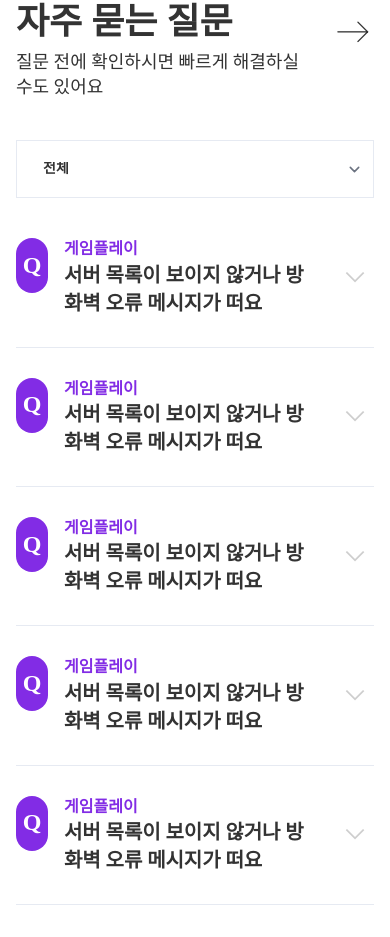
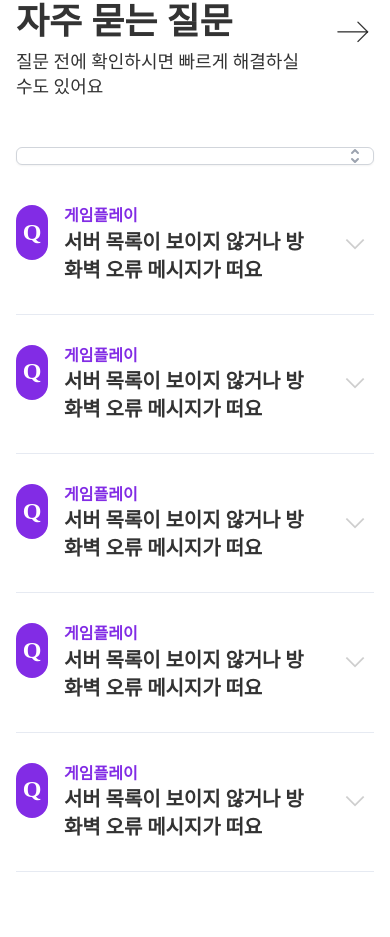
Before and after one commit to peterosea/inthesum, a React (Vite) app: page /community in a window 390 px wide. Shown: the part 2054-2991 px from the top of the page. Built offline with nearby package versions, Linux system fonts and the light colour scheme; a web font is replaced by a local one.

Commit message:
:sparkles: select ui 변경

```diff
--- a/package.json
+++ b/package.json
@@ -8,6 +8,7 @@
     "preview": "vite preview"
   },
   "dependencies": {
+    "@headlessui/react": "^1.5.0",
     "classnames": "^2.3.1",
     "keen-slider": "^6.6.5",
     "react": "^17.0.2",
--- a/src/components/Select.jsx
+++ b/src/components/Select.jsx
@@ -1,21 +1,130 @@
-import React from 'react';
+import React, { useState, useRef } from 'react';
+import { useOnClickOutside } from 'usehooks-ts';
+import { Transition } from '@headlessui/react';
+import classNames from 'classnames';
 
-const Select = ({ options }) => {
+const DefButton = ({ children }) => (
+  <button
+    type="button"
+    className="bg-white relative w-full border border-gray-300 rounded-md shadow-sm pl-3 pr-10 py-2 text-left cursor-default focus:outline-none focus:ring-1 focus:ring-primary focus:border-primary sm:text-sm"
+    aria-haspopup="listbox"
+    aria-expanded="true"
+    aria-labelledby="listbox-label"
+  >
+    <span className="block truncate">{children}</span>
+    <span className="absolute inset-y-0 right-0 flex items-center pr-2 pointer-events-none">
+      {/* <!-- Heroicon name: solid/selector --> */}
+      <svg
+        className="h-5 w-5 text-gray-400"
+        xmlns="http://www.w3.org/2000/svg"
+        viewBox="0 0 20 20"
+        fill="currentColor"
+        aria-hidden="true"
+      >
+        <path
+          fillRule="evenodd"
+          d="M10 3a1 1 0 01.707.293l3 3a1 1 0 01-1.414 1.414L10 5.414 7.707 7.707a1 1 0 01-1.414-1.414l3-3A1 1 0 0110 3zm-3.707 9.293a1 1 0 011.414 0L10 14.586l2.293-2.293a1 1 0 011.414 1.414l-3 3a1 1 0 01-1.414 0l-3-3a1 1 0 010-1.414z"
+          clipRule="evenodd"
+        />
+      </svg>
+    </span>
+  </button>
+);
+/**
+ *
+ * @property {array} options
+ * @property {JSX.Element} button <button>option name</button>
+ */
+const Select = ({ options, button = DefButton }) => {
+  const ref = useRef(null);
+  const [isOpen, setIsOpen] = useState(false);
+  const [selectId, setSelectId] = useState(options[0].id);
+  const [selectTitle, setSelectTitle] = useState(options[0].title);
+
+  useOnClickOutside(ref, () => setIsOpen(false));
+
+  const handleOptionSelect = (value, title) => {
+    setIsOpen(false);
+    setSelectId(value);
+    setSelectTitle(title);
+  };
+
+  const Button = ({ children }) =>
+    React.cloneElement(button({ children }), {
+      onClick: () => setIsOpen(!isOpen),
+    });
+
   return (
-    <>
-      <label htmlFor="tabs" className="sr-only">
-        Select a tab
-      </label>
-      <select
-        id="tabs"
-        name="tabs"
-        className="leading-none block w-full focus:outline-none focus:shadow-none focus:ring-0 focus:border-primary border-[#e6eaf2] font-Pretendard text-[14px] pl-[26px] py-[21px] text-[#333] focus:text-black"
-      >
-        {options.map((option, index) => (
-          <option key={`index-${index}`}>{option}</option>
-        ))}
-      </select>
-    </>
+    <div ref={ref}>
+      <label className="sr-only">Select a tab</label>
+      <div className="mt-1 relative">
+        <Button>{selectTitle}</Button>
+        <Transition
+          show={isOpen}
+          leave="transition ease-in duration-100"
+          leaveFrom="opacity-100"
+          leaveTo="opacity-0"
+          className="absolute z-10 mt-1 w-full bg-white shadow-lg max-h-60 rounded-md py-1 text-base ring-1 ring-black ring-opacity-5 overflow-auto focus:outline-none sm:text-sm"
+        >
+          <ul
+            tabIndex="-1"
+            role="listbox"
+            aria-labelledby="listbox-label"
+            aria-activedescendant="listbox-option-3"
+          >
+            {options.map(({ id, title }) => {
+              const isSelect = selectId === id;
+              return (
+                <li
+                  key={id}
+                  className={classNames(
+                    'text-gray-900 cursor-default select-none relative py-2 pl-3 pr-9 group',
+                    'hover:text-white hover:bg-primary',
+                    {
+                      'font-bold': isSelect,
+                    },
+                  )}
+                  role="option"
+                  onClick={() => handleOptionSelect(id, title)}
+                >
+                  <span
+                    className={classNames(
+                      'block truncate',
+                      {
+                        'font-semibold': isSelect,
+                      },
+                      { 'font-normal': !isSelect },
+                    )}
+                  >
+                    {title}
+                  </span>
+                  <span
+                    className={classNames(
+                      'text-primary absolute inset-y-0 right-0 flex items-center pr-4',
+                      { 'group-hover:text-white': isSelect },
+                      { 'opacity-0': !isSelect },
+                    )}
+                  >
+                    <svg
+                      className="h-5 w-5"
+                      viewBox="0 0 20 20"
+                      fill="currentColor"
+                      aria-hidden="true"
+                    >
+                      <path
+                        fillRule="evenodd"
+                        d="M16.707 5.293a1 1 0 010 1.414l-8 8a1 1 0 01-1.414 0l-4-4a1 1 0 011.414-1.414L8 12.586l7.293-7.293a1 1 0 011.414 0z"
+                        clipRule="evenodd"
+                      />
+                    </svg>
+                  </span>
+                </li>
+              );
+            })}
+          </ul>
+        </Transition>
+      </div>
+    </div>
   );
 };
 
--- a/src/pages/policy/_components.jsx
+++ b/src/pages/policy/_components.jsx
@@ -19,10 +19,16 @@ const PolicyHeader = () => {
           <div className="flex items-center gap-x-[15px]">
             <div className="font-bold whitespace-nowrap">버전</div>
             <Select
+              button={({ children }) => (
+                <div className="leading-none block w-full focus:outline-none focus:shadow-none focus:ring-0 focus:border-primary border-[#e6eaf2] font-Pretendard text-[14px] pl-[26px] py-[21px] pr-[53px] text-[#333] focus:text-black border relative font-Pretendard">
+                  {children}
+                  <i className="icon-arrow absolute right-[17px] top-1/2 -translate-y-1/2" />
+                </div>
+              )}
               options={[
-                '1.9 / 2022-05-31 ~ 2022-06-01',
-                '1.9 / 2022-05-31 ~ 2022-06-01',
-                '1.9 / 2022-05-31 ~ 2022-06-01',
+                { id: 'option-1', title: '1.9 / 2022-05-31 ~ 2022-06-01' },
+                { id: 'option-2', title: '1.9 / 2022-05-31 ~ 2022-06-02' },
+                { id: 'option-3', title: '1.9 / 2022-05-31 ~ 2022-06-03' },
               ]}
             />
           </div>
```
Also changed, not shown: 1 other file (tests, documents, lock files or other folders).
